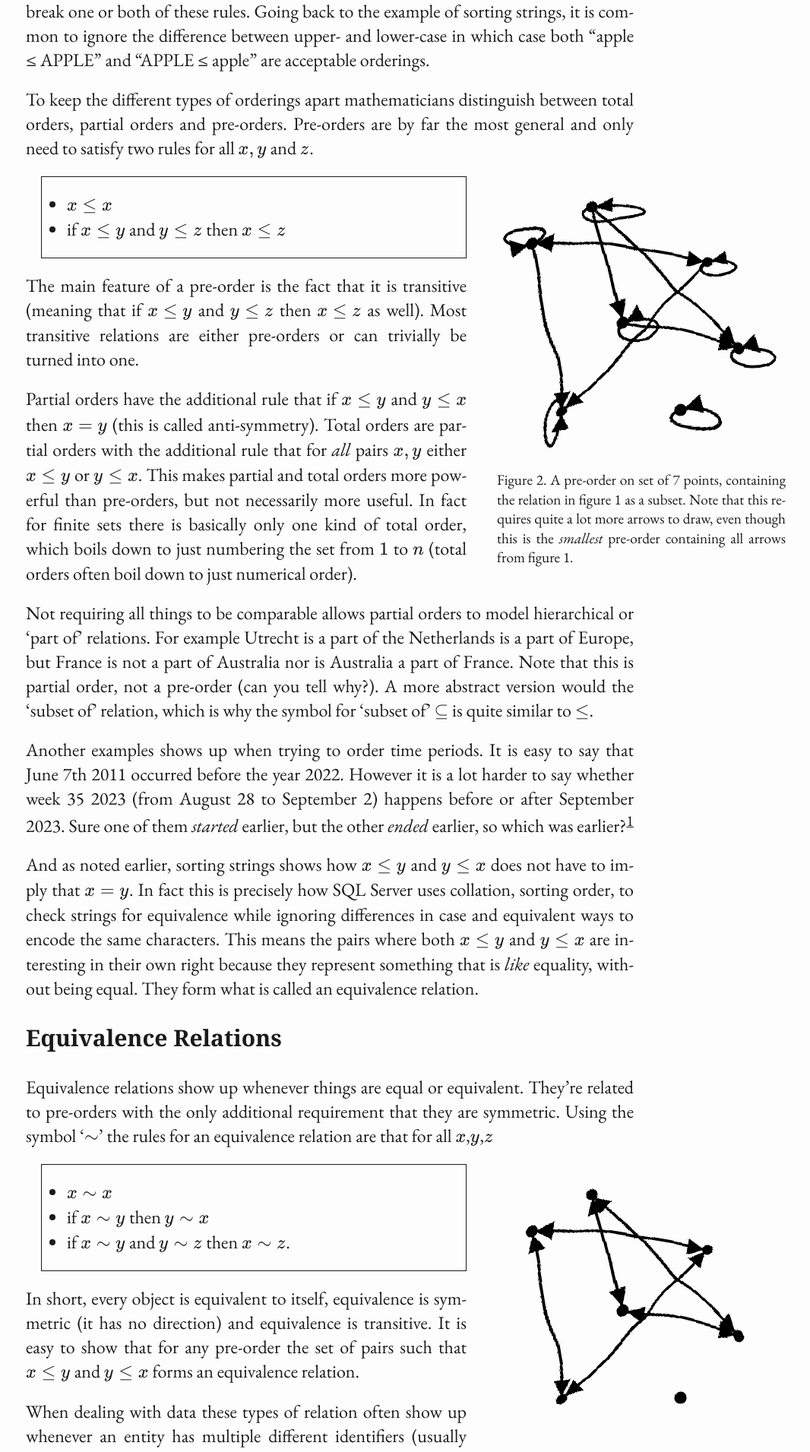
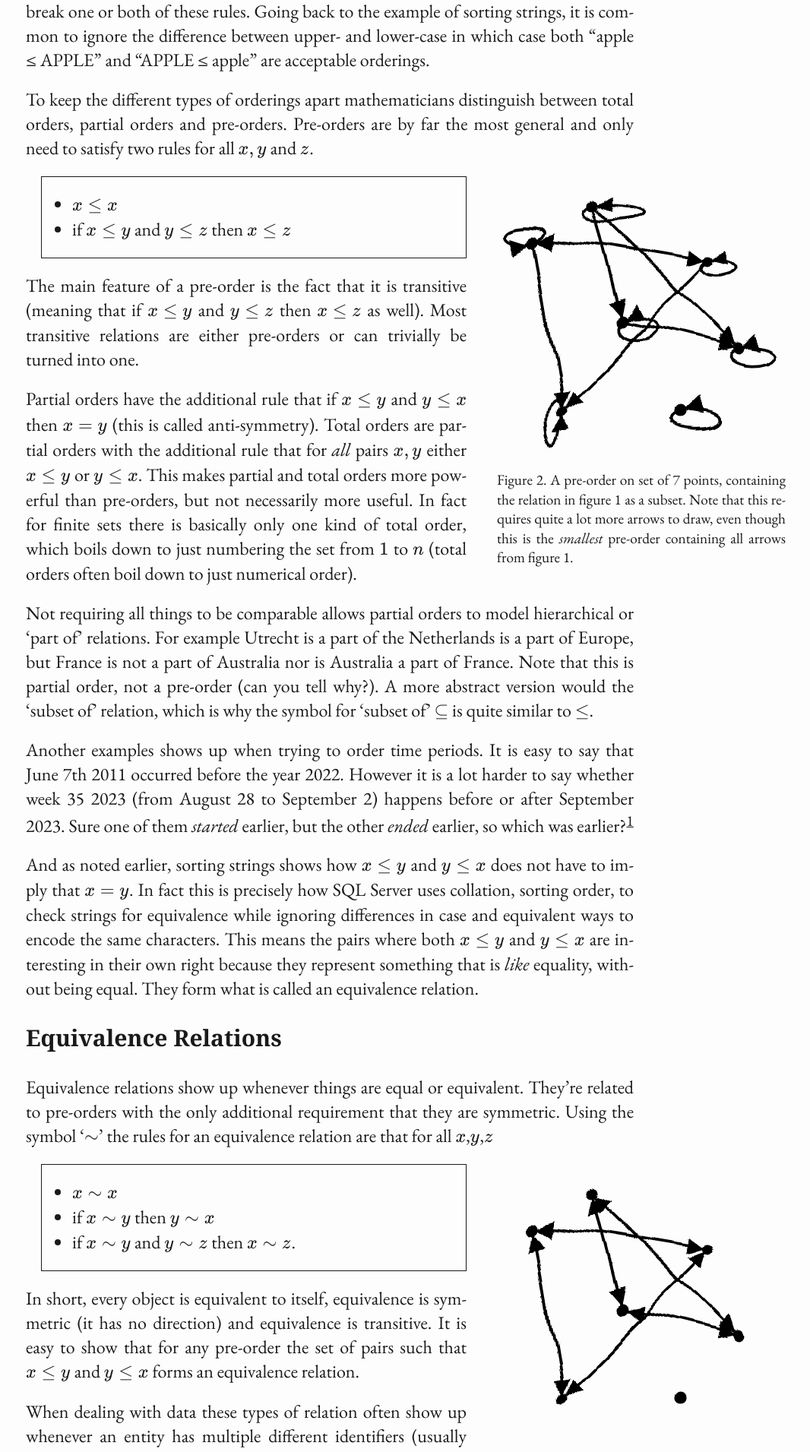
Before and after one commit to Shiandow/shiandow.github.io, a Jekyll site: the page built from _posts/2023-10-24-putting-the-relational-back-in-relational-databases.md, in a window 1280 px wide. Shown: the part 1948-3859 px from the top of the page at 76% size, without its empty margins (206-1272 px from the left). Built offline with Jekyll 4.4.1, drawn with Linux system fonts in a browser that asks for light colours; some web fonts are replaced.

Commit message:
Style tweaks

```diff
--- a/assets/styles/default.css
+++ b/assets/styles/default.css
@@ -76,7 +76,7 @@ a {
     text-align: center;
     display: block;
 }
-.display, details {
+details {
     margin: 0 5%; /* 5% ~ 2rem */
 }
 
@@ -88,9 +88,9 @@ blockquote {
 }
 
 /* List Environments */
-ul, ol { padding-left: 5%; }
-blockquote ul, blockquote ol { padding-left: 2.5%; } /* Avoid double margin */
-.footnotes ol, .csl-bib-body { padding-left: calc(max(0em, 50% - 50vw + 5%)); } /* bullets in margin */
+ul, ol { padding-left: 2em; }
+blockquote ul, blockquote ol { padding-left: 1em; } /* Avoid double margin */
+.footnotes ol, .csl-bib-body { padding-left: calc(max(0em, min(2em, 50% - 50vw + 3em))); } /* bullets in margin */
 .csl-entry { display: list-item; } /* Pandoc Bibliography */
 
 /* Notes and Figures */
```
